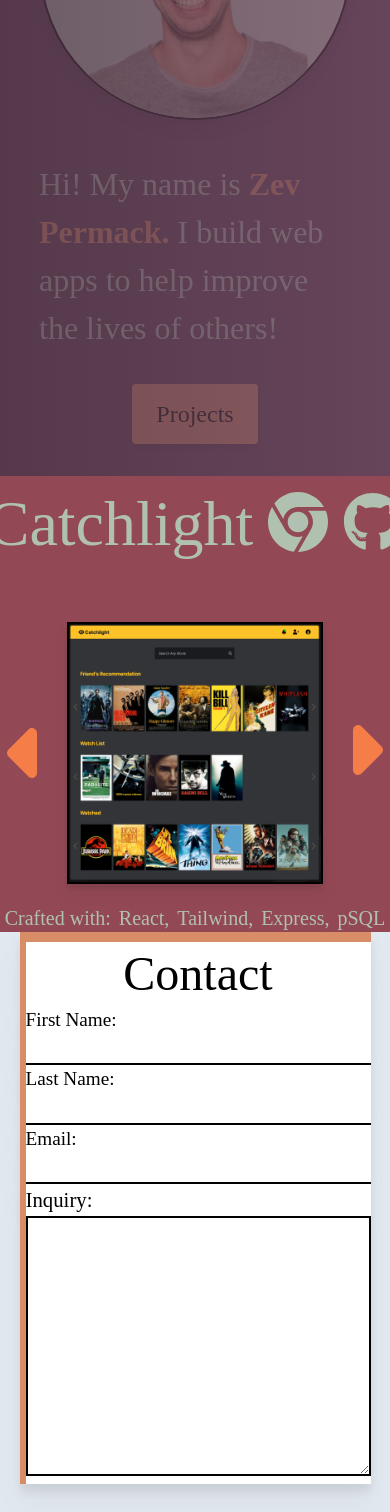
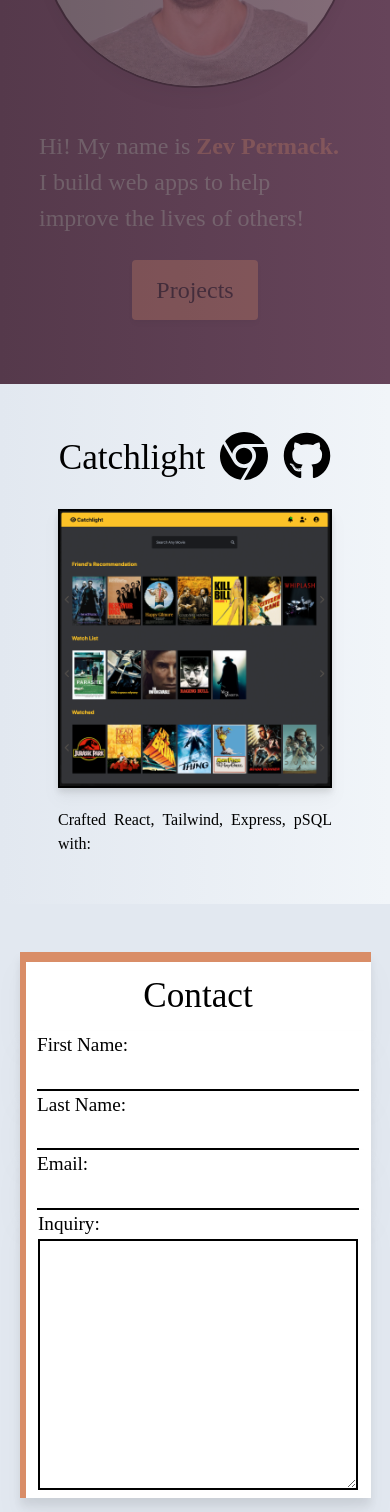
Before and after one commit to rewpt/portfolio, a React (Create React App) app: page /projects in a window 390 px wide. Shown: the part 320-1832 px from the top of the page. Built offline with nearby package versions, Linux system fonts and the light colour scheme.

Commit message:
spacing changed to responsive units

```diff
--- a/src/components/Contact.jsx
+++ b/src/components/Contact.jsx
@@ -41,8 +41,8 @@ export default function Contact() {
     }
   };
   return (
-    <div className="flex justify-center w-full bg-slate-200">
-      <div className="w-[90%] flex justify-center items-center">
+    <div className="flex justify-center w-full bg-slate-200 py-[3rem]">
+      <div className="w-[90%] max-w-[800px] flex justify-center items-center">
         <div
           id="contact"
           className="flex flex-col justify-center w-full bg-slate-200"
@@ -53,10 +53,10 @@ export default function Contact() {
               e.preventDefault();
               submit();
             }}
-            className="col-span-12  flex flex-col w-full"
+            className="flex flex-col w-full"
           >
             <div className="form-container">
-              <label className="">First Name:</label>
+              <label className="form-label">First Name:</label>
               <input
                 onChange={handleFirstName}
                 value={firstName}
@@ -67,7 +67,7 @@ export default function Contact() {
               />
             </div>
             <div className="form-container">
-              <label className="">Last Name:</label>
+              <label className="form-label">Last Name:</label>
               <input
                 value={lastName}
                 onChange={handleLastName}
@@ -78,7 +78,7 @@ export default function Contact() {
               />
             </div>
             <div className="form-container">
-              <label className="">Email:</label>
+              <label className="form-label">Email:</label>
               <input
                 value={email}
                 onChange={handleEmail}
@@ -89,7 +89,7 @@ export default function Contact() {
               />
             </div>
             <div className="inquiry-container">
-              <label className="">Inquiry:</label>
+              <label className="form-label">Inquiry:</label>
               <textarea
                 value={inquiry}
                 onChange={handleInquiry}
--- a/src/components/Project.jsx
+++ b/src/components/Project.jsx
@@ -55,13 +55,13 @@ export default function Project(props) {
         initial="titleInitial"
         animate="titleAnimate"
         exit="titleExit"
-        className="flex items-center mb-[50px]"
+        className="flex items-center"
       >
         <motion.h1
           variants={variants}
           whileHover="h1Hover"
           exit="titleExit"
-          className="text-[4rem] text-zgreen hover:cursor-pointer"
+          className="text-[2.2rem] hover:cursor-pointer"
           onClick={() => {
             setShowDesc(!showDesc);
           }}
@@ -77,7 +77,7 @@ export default function Project(props) {
             aria-label="webLink"
           >
             <FontAwesomeIcon
-              className=" h-[60px] w-[60px] ml-[15px] hover:cursor-pointer text-zgreen hover:text-[orange] "
+              className=" h-[3rem] w-[3rem] ml-[15px] hover:cursor-pointer hover:text-zorange "
               icon={faChrome}
             />
           </motion.a>
@@ -91,7 +91,7 @@ export default function Project(props) {
             aria-label="webLink"
           >
             <FontAwesomeIcon
-              className=" h-[60px] w-[60px] ml-[15px] text-zgreen  hover:cursor-pointer hover:text-[orange] "
+              className=" h-[3rem] w-[3rem] ml-[15px] hover:cursor-pointer hover:text-zorange "
               icon={faGithub}
             />
           </motion.a>
@@ -103,7 +103,7 @@ export default function Project(props) {
           initial="titleInitial"
           animate="titleAnimate"
           exit="titleExit"
-          className="mb-[50px] max-w-[800px] text-2xl italic"
+          className=" max-w-[800px] mt-[1rem] text-[1.1rem] italic"
         >
           {" "}
           {description}
@@ -111,14 +111,14 @@ export default function Project(props) {
       )}
 
       <div className="flex items-center">
-        <span
+        {/* <span
           onClick={decrementCarouselIndex}
           className="h-[80px] w-[80px] hover:scale-[1.2] hover:cursor-pointer text-[#F47D48]"
         >
           <FontAwesomeIcon className="h-[80px] w-[80px]" icon={faCaretLeft} />
-        </span>
+        </span> */}
 
-        <div className="flex drop-shadow-lg border-2 border-black justify-center bg-black w-[%100] overflow-hidden">
+        <div className="flex] mt-[1.5rem] drop-shadow-lg border-2 border-black justify-center bg-black w-[%100] overflow-hidden">
           <motion.img
             variants={variants}
             initial="initial"
@@ -129,21 +129,21 @@ export default function Project(props) {
           />
         </div>
 
-        <span
+        {/* <span
           onClick={incrementCarouselIndex}
           className=" hover:cursor-pointer hover:scale-[1.2] text-[#F47D48]"
         >
           <FontAwesomeIcon className="h-[80px] w-[80px]" icon={faCaretRight} />
-        </span>
+        </span> */}
       </div>
       <motion.h2
         variants={variants}
         initial="titleInitial"
         animate="titleAnimate"
         exit="titleExit"
-        className="mt-[20px] text-xl text-zgreen flex"
+        className="mt-[20px] text-[1rem] flex"
       >
-        Crafted with:
+        <span>Crafted with:</span>
         <ul className="flex ">
           {stack.map((el, index) => {
             if (index !== stack.length - 1) {
--- a/src/components/ProjectCarousel.jsx
+++ b/src/components/ProjectCarousel.jsx
@@ -43,13 +43,11 @@ export default function ProjectCarousel() {
   const maxIndex = allProjects.length - 1;
 
   return (
-    <div className="flex justify-center w-full bg-zburgundy">
-      <div className="w-[90%]">
+    <div className="flex justify-center w-full py-[3rem] bg-gradient-to-r from-slate-200 to-slate-100">
       <div
         id="projects"
-          className="bg-zburgundy flex flex-col justify-center items-center"
+        className="bg-opacity-0 flex w-2/3 flex-col justify-center items-center"
       >
-          <div className="flex justify-center items-center">
         <AnimatePresence exitBeforeEnter>
           {allProjects.map((project, index) => {
             if (carouselIndex === index)
@@ -70,7 +68,5 @@ export default function ProjectCarousel() {
         </AnimatePresence>
       </div>
     </div>
-      </div>
-    </div>
   );
 }
--- a/src/components/TopBanner.jsx
+++ b/src/components/TopBanner.jsx
@@ -15,10 +15,10 @@ export default function TopBanner() {
   return (
     <div
       id="top-banner"
-      className="flex flex-col justify-center items-center w-[100vw] bg-gradient-to-r from-zpurple to-zlpurple "
+      className="flex flex-col pt-[6rem] pb-[2rem] items-center w-[100vw] bg-gradient-to-r from-zpurple to-zlpurple "
     >
       <motion.div
-        className="flex flex-col-reverse w-[80%] mb-[2rem] mt-[8rem] justify-center items-center opacity-0"
+        className="flex flex-col-reverse w-[80%] mb-[2rem] items-center opacity-0"
         variants={svgVariants}
         initial="hidden"
         animate="visible"
@@ -26,7 +26,7 @@ export default function TopBanner() {
         <a href="#projects">
           <Button>Projects</Button>
         </a>
-        <p className=" mb-[1em] mt-10 text-zgreen text-[2rem] max-w-[600px]">
+        <p className=" mb-[1em] mt-10 text-zgreen text-[1.5rem] max-w-[600px]">
           Hi! My name is
           <span className="text-zorange font-bold"> Zev Permack. </span> I build
           web apps to help improve the lives of others!
--- a/src/index.css
+++ b/src/index.css
@@ -19,22 +19,25 @@ body {
     scrollbar-width: none; /* Firefox */
   }
   .form-container {
-    @apply flex flex-col text-[1.2rem] border-l-[.4rem] border-t-zorange border-l-zorange bg-white w-full drop-shadow-xl;
+    @apply flex flex-col px-[.6em] text-[1.2rem] border-l-[.4rem] border-t-zorange border-l-zorange bg-white w-full drop-shadow-xl;
   }
   .form-input {
     @apply flex-grow border-b-[2px] focus:border-b-[3px] focus:outline-none border-b-black;
   }
 
   .inquiry-container {
-    @apply text-[1.3rem] flex flex-col border-l-[.4rem] border-l-zorange w-full mb-[30px] h-[300px] bg-white drop-shadow-xl;
+    @apply text-[1.3rem] px-[.6em] flex flex-col border-l-[.4rem] border-l-zorange w-full mb-[30px] h-[18rem] bg-white drop-shadow-xl;
   }
   .form-text {
     @apply h-full p-1 w-full border-[2px] focus:border-[3px] mb-2 focus:outline-none border-black;
   }
   .contact-h2 {
-    @apply flex justify-center p-2 border-l-[.4rem] border-t-[10px] border-t-zorange border-l-zorange bg-white w-full text-5xl col-span-12 mb-0 drop-shadow-xl;
+    @apply flex justify-center p-2 border-l-[.4rem] border-t-[10px] border-t-zorange border-l-zorange bg-white w-full text-[2.2rem] col-span-12 mb-0 drop-shadow-xl;
   }
   .form-button {
     @apply self-center hover:scale-[1.1] text-2xl row-start-3 row-end-4 rounded-lg h-[50px] w-full bg-zorange drop-shadow-xl;
   }
+  .form-label {
+    @apply text-[1.2rem] font-medium;
+  }
 }
--- a/tailwind.config.js
+++ b/tailwind.config.js
@@ -15,6 +15,7 @@ module.exports = {
       colors : {
         zorange: 'rgb(217,141,103)',
         zburgundy: 'rgb(147,73,85)',
+        zlburgundy: 'rgb(158, 81, 93)',
         zpurple: 'rgb(85,57,75)',
         zlpurple: 'rgb(102, 68, 90)',
         zgrey: 'rgb(145,117,110)',
```
Lines whose indentation alone changed are shown as unchanged.
